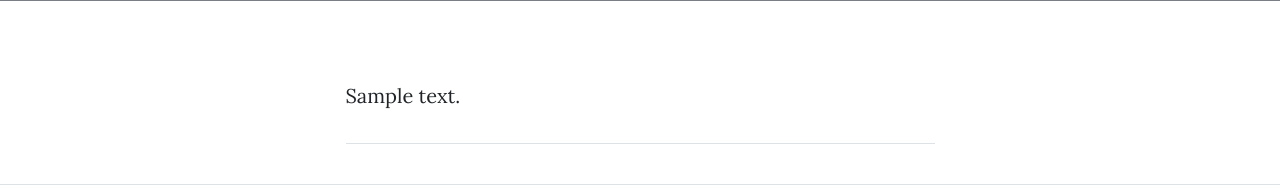
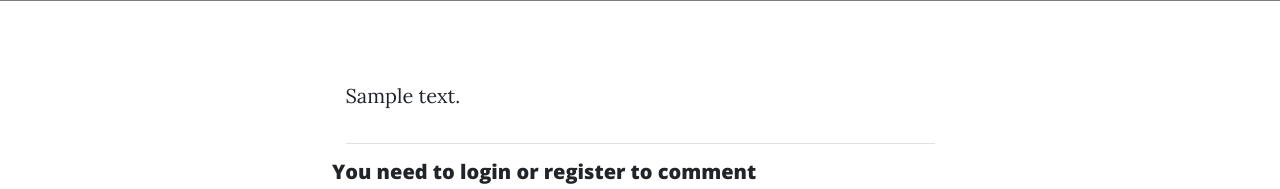
Before and after one commit to LFCamacho-dev/Blog-With-Flask, a Flask app: page /blog/post/1 in a window 1280 px wide. Shown: the part 565-754 px from the top of the page. Run offline with Flask 2, Linux system fonts and the light colour scheme; tables that the repository leaves empty hold one stand-in row (values such as "Sample post"); grey boxes marked "Sample" are stand-in pictures; some libraries are stand-ins or nearby versions.

Commit message:
added a third database table, allow users to comment in posts, each post shows their own comments (if any). Gravatar image added too.

```diff
--- a/UserForms.py
+++ b/UserForms.py
@@ -37,3 +37,8 @@ class CreatePostForm(FlaskForm):
     img_url = StringField("Blog Image URL", validators=[DataRequired(), URL()])
     body = CKEditorField("Blog Content", validators=[DataRequired()])
     submit = SubmitField("Submit Post")
+
+
+class CommentForm(FlaskForm):
+    body = CKEditorField("Comment", validators=[DataRequired()])
+    submit = SubmitField("Submit Comment")
--- a/main.py
+++ b/main.py
@@ -24,6 +24,14 @@ today_date = dt.today()
 app.secret_key = r"b'Vj<\xf7mP\x854\xad%,E'"
 ckeditor = CKEditor(app)
 Bootstrap(app)
+gravatar = Gravatar(app,
+                    size=100,
+                    rating='g',
+                    default='retro',
+                    force_default=False,
+                    force_lower=False,
+                    use_ssl=False,
+                    base_url=None)
 app.config['SQLALCHEMY_DATABASE_URI'] = 'sqlite:///db/posts.db'
 app.config['SQLALCHEMY_TRACK_MODIFICATIONS'] = False
 app.config['CKEDITOR_PKG_TYPE'] = 'standard-all'
@@ -47,6 +55,7 @@ class User(UserMixin, db.Model):
     # This will act like a List of BlogPost objects attached to each User.
     # The "author" refers to the author property in the BlogPost class.
     posts = relationship("BlogPost", back_populates="author")
+    comments = relationship("Comment", back_populates="comment_author")
 
 
 class BlogPost(db.Model):
@@ -57,6 +66,7 @@ class BlogPost(db.Model):
     author_id = db.Column(db.Integer, db.ForeignKey("users.id"))
     # Create reference to the User object, the "posts" refers to the post's property in the User class.
     author = relationship("User", back_populates="posts")
+    comments = relationship("Comment", back_populates="parent_post")
 
     title = db.Column(db.String(250), unique=True, nullable=False)
     subtitle = db.Column(db.String(250), nullable=False)
@@ -65,8 +75,17 @@ class BlogPost(db.Model):
     img_url = db.Column(db.String(250), nullable=False)
 
 
+class Comment(db.Model):
+    __tablename__ = "comments"
+    id = db.Column(db.Integer, primary_key=True)
+    text = db.Column(db.Text, nullable=False)
+    author_id = db.Column(db.Integer, db.ForeignKey("users.id"))
+    comment_author = relationship("User", back_populates="comments")
+    post_id = db.Column(db.Integer, db.ForeignKey("blog_posts.id"))
+    parent_post = relationship("BlogPost", back_populates="comments")
 
-db.create_all()  # This line only required once, when creating DB.
+
+# db.create_all()  # This line only required once, when creating DB.
 
 
 # all_posts = requests.get("https://api.npoint.io/b73c5f9f1858f6080703").json()
@@ -145,10 +164,29 @@ def blog():
     return render_template("pages/blog.html", year=today_date.year, posts=posts, logged_in=current_user.is_authenticated)
 
 
-@app.route('/blog/post/<int:post_id>', methods=['GET'])
+@app.route('/blog/post/<int:post_id>', methods=['GET', 'POST'])
 def post_page(post_id):
     requested_post = BlogPost.query.filter_by(id=post_id).first()
-    return render_template("pages/post.html", year=today_date.year, post=requested_post, logged_in=current_user.is_authenticated)
+    comment_form = UserForms.CommentForm()
+
+    if comment_form.validate_on_submit():
+        if not current_user.is_authenticated:
+            flash("You need to login or register to comment.")
+            return redirect(url_for("login"))
+
+        new_comment = Comment(
+            text=request.form.get("body"),
+            comment_author=current_user,
+            parent_post=requested_post,
+        )
+        db.session.add(new_comment)
+        db.session.commit()
+
+        return redirect(f'/blog/post/{post_id}')
+
+
+    return render_template("pages/post.html", year=today_date.year, form=comment_form,
+                           post=requested_post, logged_in=current_user.is_authenticated)
 
 
 @app.route("/blog/edit-post/<int:post_id>", methods=["GET", "POST"])
--- a/templates/pages/post.html
+++ b/templates/pages/post.html
@@ -1,4 +1,4 @@
-
+{% import "bootstrap/wtf.html" as wtf %}
 {% extends "post-base.html" %}
 
 {% block h1title %}{{ post.title }}{% endblock %}
@@ -20,6 +20,38 @@
                         <a class="btn btn-primary float-right" href="{{url_for('edit_post', post_id=post.id)}}">Edit Post</a>
                             {% endif %}
                         </div>
+
+                    </div>
+            <!--Comments Area -->
+                    <div class="col-lg-8 col-md-10 mx-auto comment">
+                      <ul class="commentList">
+                          {% if current_user.is_authenticated %}
+                          {{ ckeditor.load() }}
+                          {{ ckeditor.config(name='comment_text') }}
+                          {{ wtf.quick_form(form, novalidate=True, button_map={"submit": "primary"}) }}
+                          {% else %}
+                              <h5 class="subheading">
+                                You need to
+                                <a href="{{ url_for('login')}}"> login </a>
+                                or
+                                <a href="{{ url_for('register')}}"> register </a>
+                                to comment
+                              </h5>
+                          {% endif %}
+
+                          {% for comment in post.comments:  %}
+                            <li>
+                                <div class="commenterImage">
+                                  <img src="{{current_user.email | gravatar }}"/>
+                                </div>
+                                <div class="commentText">
+                                  {{ comment.text|safe }}
+                                  <span class="date sub-text">Author: {{ comment.comment_author.name }}</span>
+
+                                </div>
+                            </li>
+                          {% endfor %}
+                      </ul>
                     </div>
                 </div>
             </div>
```
